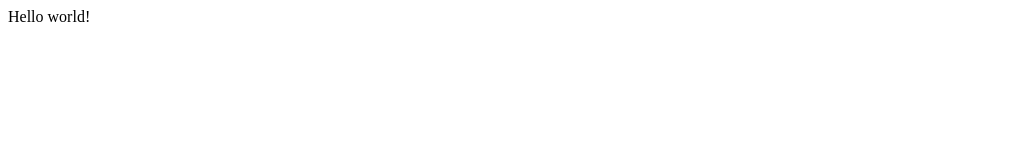
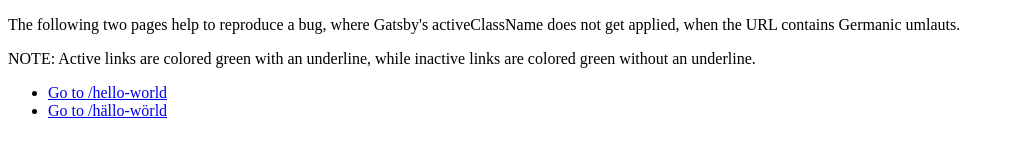
Before and after one commit to adonig/gatsby-bug-repro-active-link-with-umlauts, a Gatsby site: page / in a window 1280 px wide. Shown: the whole page, without its empty margins (0-1011 px from the left). Built offline with nearby package versions, Linux system fonts and the light colour scheme; Gatsby itself is replaced by a stand-in of ours.

Commit message:
Add a minimal example reproducing the bug

```diff
--- /dev/null
+++ b/src/components/layout.css
@@ -0,0 +1,9 @@
+a {
+  color: red;
+  text-decoration: none;
+}
+
+a.active {
+  color: green;
+  text-decoration: underline;
+}
--- /dev/null
+++ b/src/components/layout.js
@@ -0,0 +1,4 @@
+import React from "react"
+import "./layout.css"
+
+export default ({ children }) => <div>{children}</div>
--- /dev/null
+++ b/src/pages/hello-world.js
@@ -0,0 +1,25 @@
+import { Link } from "gatsby"
+import React from "react"
+
+import Layout from "../components/layout"
+
+export default () => (
+  <Layout>
+    <p>
+      As you can see here the active link is green with an underline, while the
+      inactive one is not.
+    </p>
+    <ul>
+      <li>
+        <Link activeClassName={`active`} to={`/hello-world`}>
+          active link
+        </Link>
+      </li>
+      <li>
+        <Link activeClassName={`active`} to={`/hällo-wörld`}>
+          inactive link
+        </Link>
+      </li>
+    </ul>
+  </Layout>
+)
--- a/src/pages/index.js
+++ b/src/pages/index.js
@@ -1,3 +1,24 @@
 import React from "react"
+import { Link } from "gatsby"
 
-export default () => <div>Hello world!</div>
+export default () => (
+  <div>
+    <p>
+      The following two pages help to reproduce a bug, where Gatsby's
+      activeClassName does not get applied, when the URL contains Germanic
+      umlauts.
+    </p>
+    <p>
+      NOTE: Active links are colored green with an underline, while inactive
+      links are colored green without an underline.
+    </p>
+    <ul>
+      <li>
+        <Link to={`/hello-world`}>Go to /hello-world</Link>
+      </li>
+      <li>
+        <Link to={`/hällo-wörld`}>Go to /hällo-wörld</Link>
+      </li>
+    </ul>
+  </div>
+)
```
Also changed, not shown: src/pages/hällo-wörld.js (added, +25 -0 lines).
